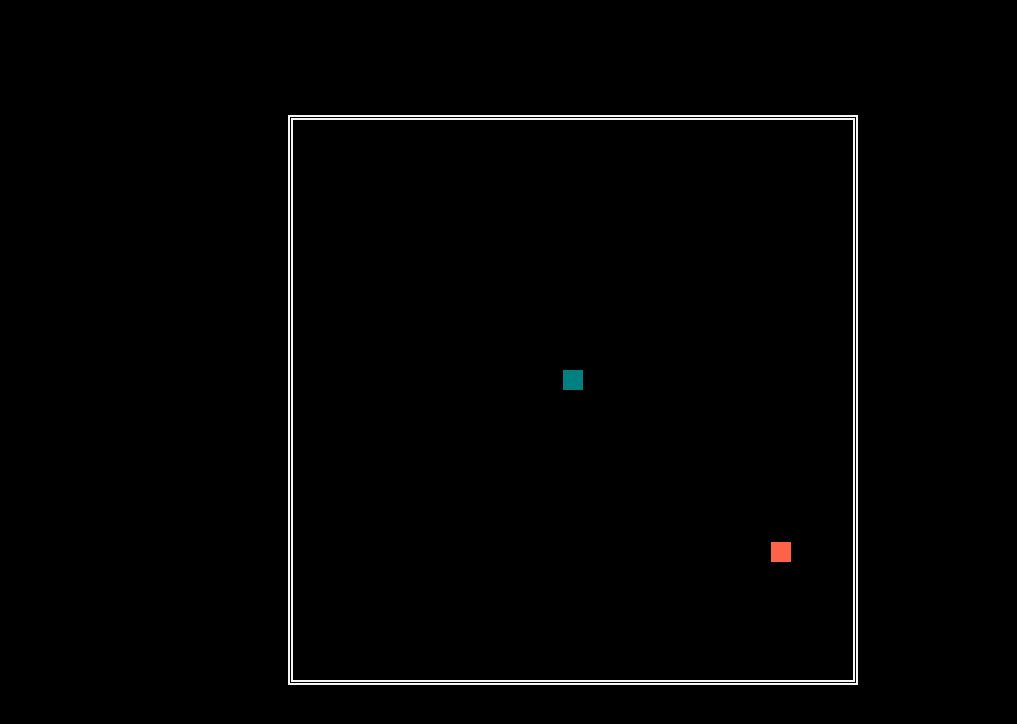
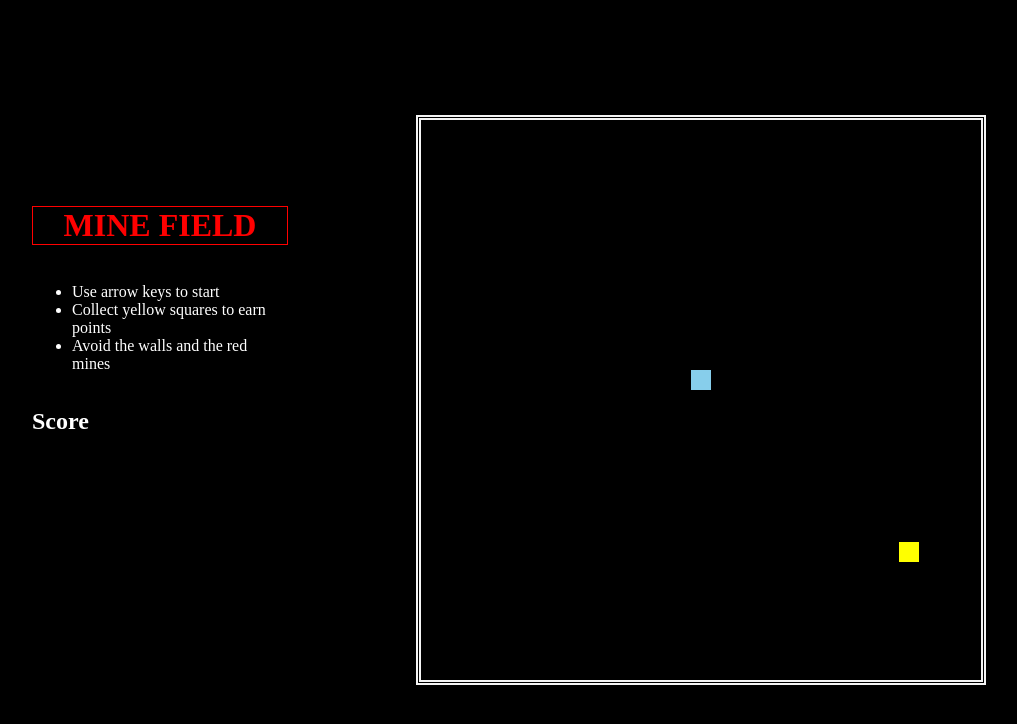
Before and after one commit to sullivan-william/mine-field, a plain HTML site: page index.html in a window 1280 px wide. Shown: the whole page, without its empty margins (67-1084 px from the left). Drawn offline with Linux system fonts and the light colour scheme.

Commit message:
changed name and objective slightly. added instructions and score board.

```diff
--- a/index.html
+++ b/index.html
@@ -3,10 +3,19 @@
     <meta charset="UTF-8">
     <meta http-equiv="X-UA-Compatible" content="IE=edge">
     <meta name="viewport" content="width=device-width, initial-scale=1.0">
-    <title>Snake</title>
+    <title>Mine Field</title>
     <link rel="stylesheet" href="style.css">
 </head>
 <body>
+    <div id="instructions">
+        <h1>MINE FIELD</h1>
+        <ul>
+            <li>Use arrow keys to start</li>
+            <li>Collect yellow squares to earn points</li>
+            <li>Avoid the walls and the red mines</li>
+        </ul>
+        <h2 id="score">Score</h2>
+    </div>
     <div id="play-area">
         <div id="player"></div>
         <div id="consumable"></div>
--- a/main.js
+++ b/main.js
@@ -4,6 +4,7 @@ const player = document.getElementById("player")
 let direction = null;
 let x = 270;
 let y = -250;
+score = 0
 
 // Add movement to player
 
@@ -45,7 +46,7 @@ setInterval(function() {
     player.style.bottom = y + "px"
     eatConsumable()
     endGame()
-}, 8)
+}, 1)
 
 
 // Place consumable piece in random spot within play area
@@ -72,8 +73,6 @@ function placeConsumable() {
 
 placeConsumable()
 
-score = 0
-
 // Detect collision with consumable and player pieces
 // https://developer.mozilla.org/en-US/docs/Games/Techniques/2D_collision_detection Checks for colloision using each piece's left position (cX and x), bottom position (cY and y), and width/height(20) to determine if they would touch.
 function eatConsumable() {
@@ -81,9 +80,9 @@ function eatConsumable() {
         x < cX + 40 &&
         y < cY + 20 &&
         y > cY - 20) {
+            score = score + 10
             placeConsumable()
-            score = score + 10
-            console.log(score)
+            document.getElementById("score").innerHTML = `Score: ${score}`
         }
     }
 
--- a/style.css
+++ b/style.css
@@ -3,6 +3,39 @@ body {
     display: flex;
     align-items: center;
     justify-content: center;
+}
+
+#instructions {
+    display: flex;
+    flex-direction: column;
+    justify-content: flex-start;
+    position: relative;
+    right: 8em;
+    width: 20vw;
+    bottom: 5em;
+}
+
+#game-over {
+    color: white;
+    text-align: center;
+    font-size: large;
+    border: none;
+
+}
+
+h1 {
+    text-align: center;
+    border: 1px solid red;
+    color: red;
+}
+
+h2 {
+    color: white;
+    position: relative;
+}
+
+li {
+    color: white;
 }
 
 #play-area {
@@ -15,13 +48,20 @@ body {
 #player {
     height: 20px;
     width: 20px;
-    background-color: teal;
+    background-color: skyblue;
     position: relative;
 }
 
 #consumable {
     height: 20px;
     width: 20px;
-    background-color: tomato;
+    background-color: yellow;
     position: relative;
 }
+
+#mine {
+    height: 20px;
+    width: 20px;
+    background-color: red;
+    position: relative;
+}
```
Also changed, not shown: 1 other file.
